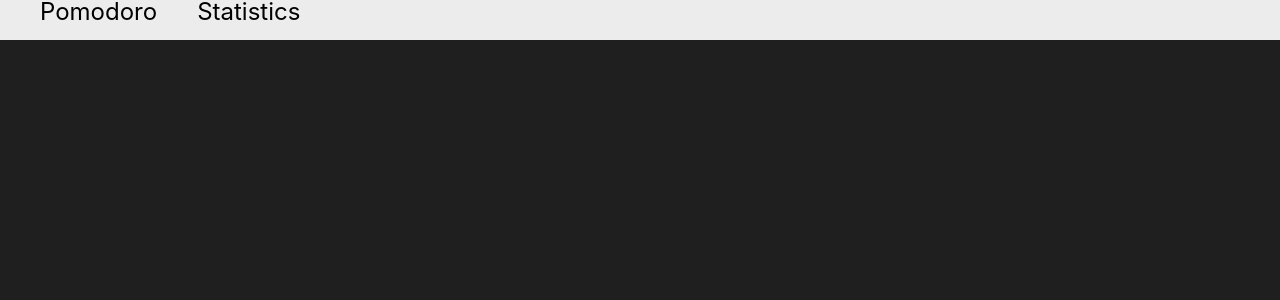
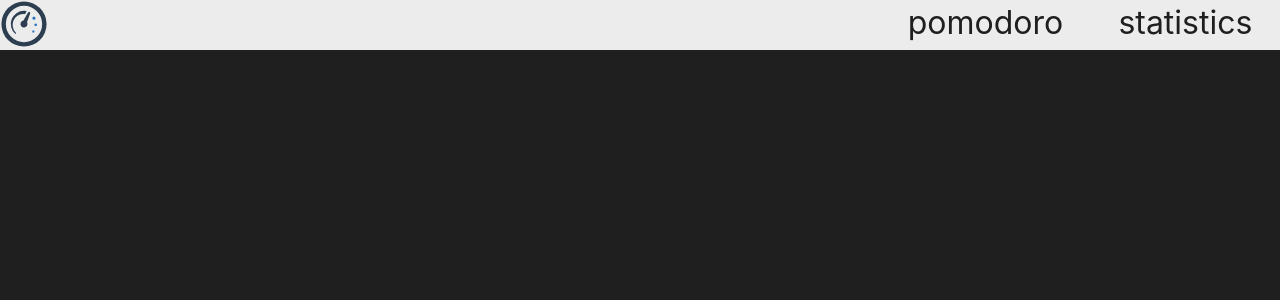
Before and after one commit to WelcomeDev/Tracker, a React (Create React App) app in the folder WebApp/WebApp/: page / in a window 1280 px wide. Shown: the top 300 px of the page. Built offline with nearby package versions, Linux system fonts and the light colour scheme; what io-ts would draw is missing.

Commit message:
fix: header

```diff
--- a/WebApp/WebApp/src/modules/Main/page/header/header-item/headerItem.scss
+++ b/WebApp/WebApp/src/modules/Main/page/header/header-item/headerItem.scss
@@ -1,5 +1,12 @@
+@import "src/styles/colors";
+
 .header-item {
-  color: black;
-  font-size: 24px;
-  margin-left: 40px;
+  color: $background-primary-color;
+  font-size: 32px;
+  padding: 7px;
+  border-radius: 10px;
+
+  &.selected {
+    box-shadow: rgba(31, 31, 31, 0.4) 0 20px 20px;
+  }
 }
--- a/WebApp/WebApp/src/modules/Main/page/header/header-item/headerItem.tsx
+++ b/WebApp/WebApp/src/modules/Main/page/header/header-item/headerItem.tsx
@@ -1,5 +1,6 @@
 import { useLocation, useNavigate } from "react-router-dom";
 import './headerItem.scss';
+import classNames from "classnames";
 
 export interface HeaderItemProps {
     title: string;
@@ -12,13 +13,12 @@ export function HeaderItem(props: HeaderItemProps) {
     const location = useLocation();
     const navigate = useNavigate()
     return (
-        <p className={'header-item'}
+        <p
+            className={classNames('header-item', location.pathname === curUrl && 'selected')}
             onClick={() => {
-            navigate(curUrl);
-            console.log(`On navigate ${location.pathname} to ${curUrl}`)
-        }
-        }
-           style={{ fontWeight: location.pathname === curUrl ? "bold" : "normal" }}>
+                navigate(curUrl);
+            }}
+        >
             {props.title}
         </p>
     )
--- /dev/null
+++ b/WebApp/WebApp/src/modules/Main/page/header/header.scss
@@ -0,0 +1,10 @@
+.header-outer-container {
+  .app-icon {
+    max-width: 48px;
+  }
+
+  .navigation-items {
+    width: 100%;
+    max-width: 400px;
+  }
+}
--- a/WebApp/WebApp/src/modules/Main/page/header/header.tsx
+++ b/WebApp/WebApp/src/modules/Main/page/header/header.tsx
@@ -1,6 +1,8 @@
 import { HeaderItem } from "./header-item/headerItem";
 import { headersSource } from "./headersSource";
 import { FlexContainer } from "../../../../components/alignment/flexConteiner";
+import { ReactComponent as AppIcon } from './assets/app-icon.svg';
+import './header.scss';
 
 export interface HeaderProps {
     className?: string;
@@ -10,10 +12,23 @@ export function Header(props: HeaderProps) {
     return (
         <header className={props.className}>
             <div className={'content-container'}>
-                <FlexContainer flexDirection={"row"}>
-                    {headersSource.map(item => (<HeaderItem
-                        url={item.url}
-                        title={item.title}/>))}
+                <FlexContainer
+                    flexDirection={'row'}
+                    justifyContent={"space-between"}
+                    className={'header-outer-container'}
+                    alignItems={'center'}
+                >
+                    <AppIcon className={'app-icon'}/>
+                    <FlexContainer
+                        flexDirection={"row"}
+                        justifyContent={"space-around"}
+                        className={'navigation-items'}
+                    >
+                        {headersSource.map(item => (<HeaderItem
+                            key={item.url}
+                            url={item.url}
+                            title={item.title}/>))}
+                    </FlexContainer>
                 </FlexContainer>
             </div>
         </header>
--- a/WebApp/WebApp/src/modules/Main/page/header/headersSource.tsx
+++ b/WebApp/WebApp/src/modules/Main/page/header/headersSource.tsx
@@ -4,11 +4,11 @@ const {pomodoro, statistic} = appRoutes
 
 export const headersSource = [
     {
-        title: "Pomodoro",
+        title: "pomodoro",
         url: pomodoro
     },
     {
-        title: "Statistics",
+        title: "statistics",
         url: statistic
     },
 ]
--- a/WebApp/WebApp/src/styles/alignment.scss
+++ b/WebApp/WebApp/src/styles/alignment.scss
@@ -1,11 +1,11 @@
-$header-height:40px;
+$header-height: 50px;
 
 @mixin flex-center-align {
-    display: flex;
-    justify-content: center;
-    align-items: center;
+  display: flex;
+  justify-content: center;
+  align-items: center;
 }
 
-@mixin center-horiz-margin{
+@mixin center-horiz-margin {
   margin: 0 auto;
 }
```
Also changed, not shown: WebApp/WebApp/src/modules/Main/page/header/assets/app-icon.svg (added).
